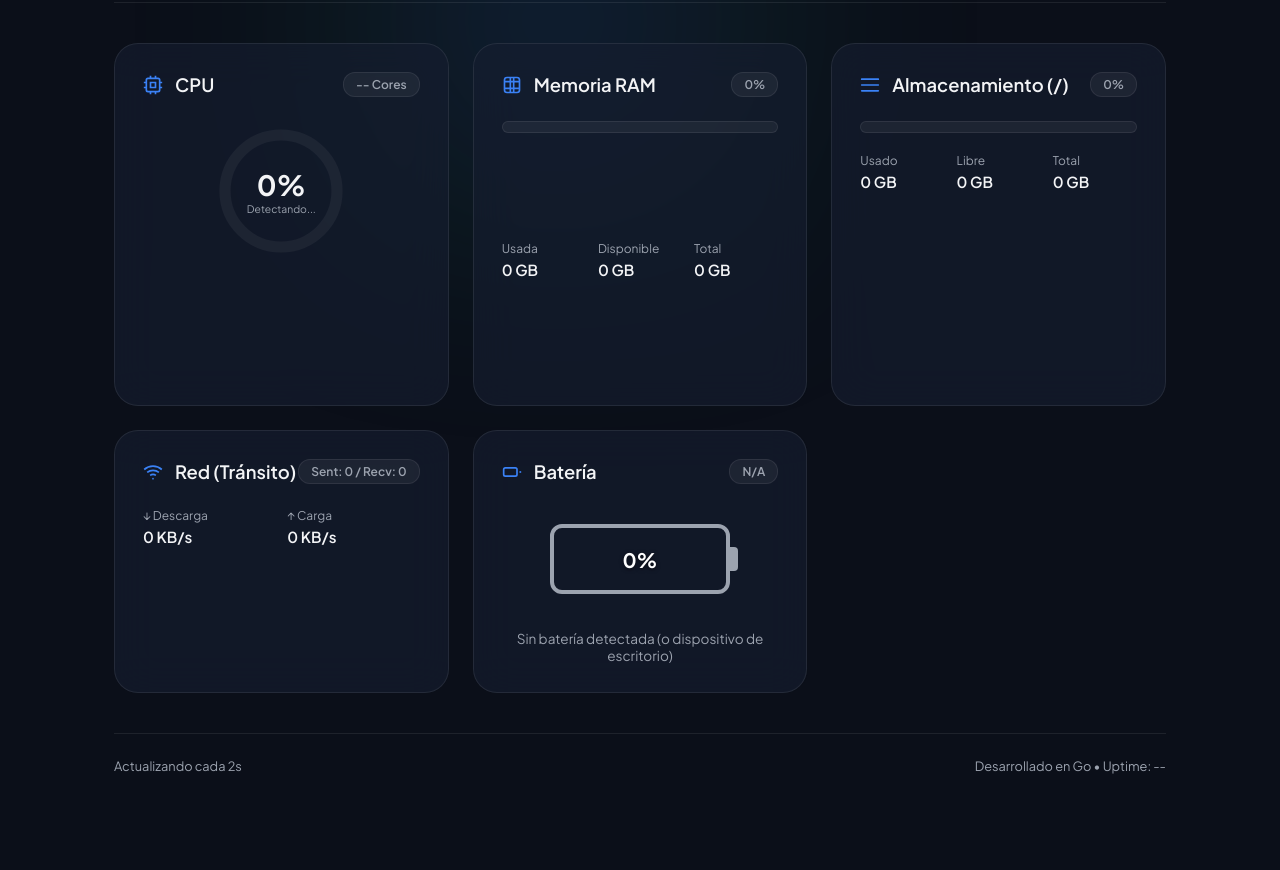
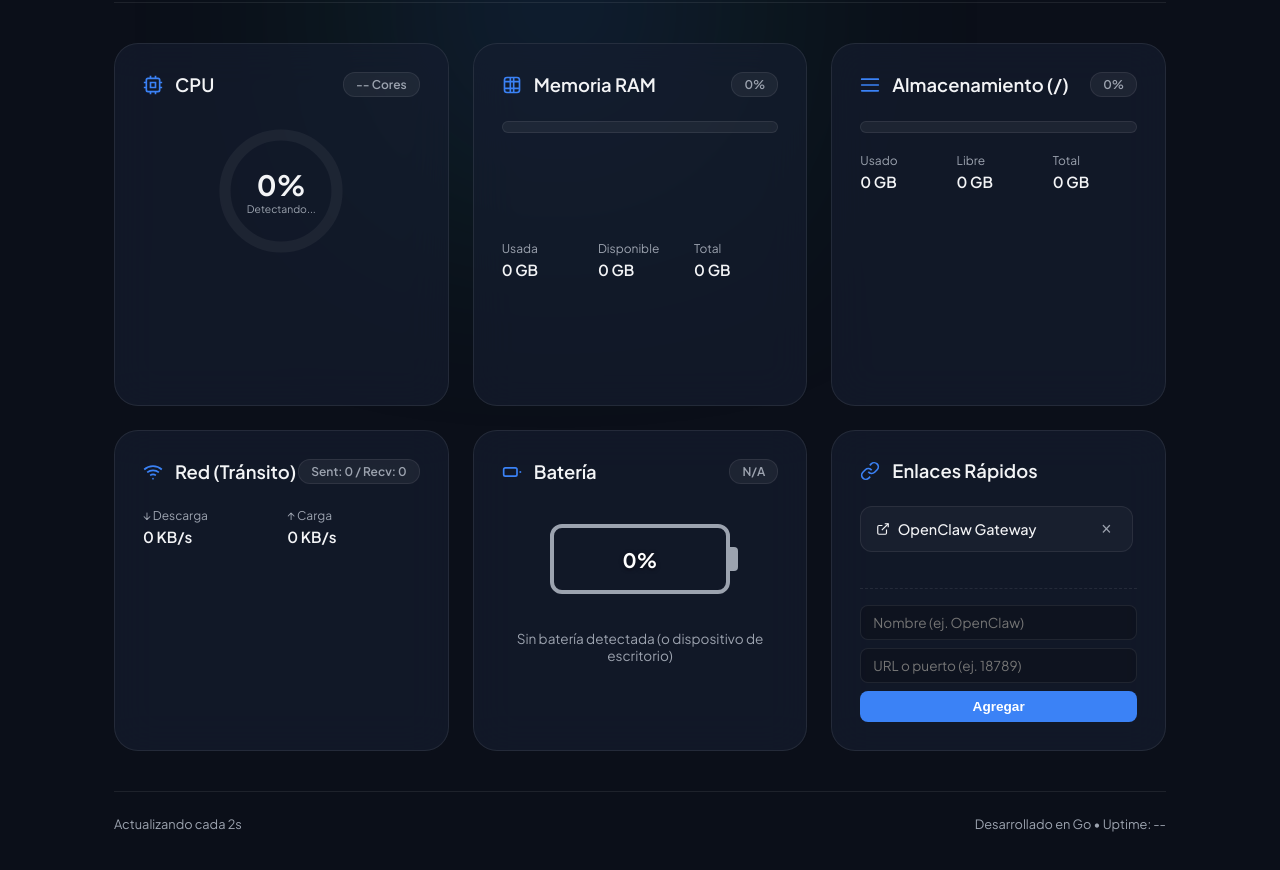
Before and after one commit to emmanuelh-dev/go-status-server, a plain HTML site: page static/index.html in a window 1280 px wide. Shown: the part 98-968 px from the top of the page. Before the commit the page ends 912 px from the top, so only its background shows below. Drawn offline with Linux system fonts and the light colour scheme; no server answers.

Commit message:
Feature: Add Quick Links card with LocalStorage persistence

```diff
--- a/static/app.js
+++ b/static/app.js
@@ -261,3 +261,87 @@ async function updateDashboard() {
 // Initial fetch and set interval
 updateDashboard();
 setInterval(updateDashboard, 2000);
+
+// --- Shortcuts / Quick Links Logic ---
+const STORAGE_KEY = 'go_monitor_shortcuts';
+
+function getShortcuts() {
+    try {
+        const stored = localStorage.getItem(STORAGE_KEY);
+        return stored ? JSON.parse(stored) : [
+            { name: 'OpenClaw Gateway', url: 'http://localhost:18789' }
+        ];
+    } catch (e) {
+        return [];
+    }
+}
+
+function saveShortcuts(shortcuts) {
+    localStorage.setItem(STORAGE_KEY, JSON.stringify(shortcuts));
+}
+
+function renderShortcuts() {
+    const listEl = document.getElementById('shortcuts-list');
+    if (!listEl) return;
+
+    const shortcuts = getShortcuts();
+    listEl.innerHTML = '';
+
+    if (shortcuts.length === 0) {
+        listEl.innerHTML = '<div style="color: var(--text-secondary); font-size: 0.85rem; text-align: center; padding: 1rem 0;">No hay enlaces guardados.</div>';
+        return;
+    }
+
+    shortcuts.forEach((item, index) => {
+        const div = document.createElement('div');
+        div.className = 'shortcut-item';
+        div.innerHTML = `
+            <a href="${item.url}" target="_blank" class="shortcut-link">
+                <svg width="14" height="14" viewBox="0 0 24 24" fill="none" stroke="currentColor" stroke-width="2" style="flex-shrink: 0;">
+                    <path d="M18 13v6a2 2 0 0 1-2 2H5a2 2 0 0 1-2-2V8a2 2 0 0 1 2-2h6" />
+                    <polyline points="15 3 21 3 21 9" />
+                    <line x1="10" y1="14" x2="21" y2="3" />
+                </svg>
+                <span>${item.name}</span>
+            </a>
+            <button class="btn-delete" data-index="${index}">&times;</button>
+        `;
+        listEl.appendChild(div);
+    });
+
+    listEl.querySelectorAll('.btn-delete').forEach(btn => {
+        btn.addEventListener('click', (e) => {
+            const index = parseInt(e.target.getAttribute('data-index'));
+            const shortcuts = getShortcuts();
+            shortcuts.splice(index, 1);
+            saveShortcuts(shortcuts);
+            renderShortcuts();
+        });
+    });
+}
+
+document.getElementById('add-shortcut-form').addEventListener('submit', (e) => {
+    e.preventDefault();
+    const nameInput = document.getElementById('shortcut-name');
+    const urlInput = document.getElementById('shortcut-url');
+
+    let url = urlInput.value.trim();
+    const name = nameInput.value.trim();
+
+    if (/^\d+$/.test(url)) {
+        url = `http://localhost:${url}`;
+    } else if (!/^https?:\/\//i.test(url)) {
+        url = `http://${url}`;
+    }
+
+    const shortcuts = getShortcuts();
+    shortcuts.push({ name, url });
+    saveShortcuts(shortcuts);
+
+    nameInput.value = '';
+    urlInput.value = '';
+
+    renderShortcuts();
+});
+
+renderShortcuts();
--- a/static/index.html
+++ b/static/index.html
@@ -179,6 +179,29 @@
                     </div>
                 </div>
             </div>
+
+            <!-- Shortcuts / Quick Links Card -->
+            <div class="card" id="links-card">
+                <div class="card-header">
+                    <div class="header-title">
+                        <svg class="icon" viewBox="0 0 24 24" fill="none" stroke="currentColor" stroke-width="2">
+                            <path d="M10 13a5 5 0 0 0 7.54.54l3-3a5 5 0 0 0-7.07-7.07l-1.72 1.71" />
+                            <path d="M14 11a5 5 0 0 0-7.54-.54l-3 3a5 5 0 0 0 7.07 7.07l1.71-1.71" />
+                        </svg>
+                        <span>Enlaces Rápidos</span>
+                    </div>
+                </div>
+                <div class="card-body">
+                    <div id="shortcuts-list" class="shortcuts-list">
+                        <!-- Links will be generated here -->
+                    </div>
+                    <form id="add-shortcut-form" class="shortcut-form">
+                        <input type="text" id="shortcut-name" placeholder="Nombre (ej. OpenClaw)" required>
+                        <input type="text" id="shortcut-url" placeholder="URL o puerto (ej. 18789)" required>
+                        <button type="submit" class="btn-add">Agregar</button>
+                    </form>
+                </div>
+            </div>
         </main>
 
         <footer>
--- a/static/style.css
+++ b/static/style.css
@@ -382,6 +382,104 @@ header {
     display: block;
 }
 
+/* Shortcuts styles */
+.shortcuts-list {
+    display: flex;
+    flex-direction: column;
+    gap: 0.75rem;
+    max-height: 180px;
+    overflow-y: auto;
+    padding-right: 4px;
+}
+
+.shortcut-item {
+    display: flex;
+    justify-content: space-between;
+    align-items: center;
+    background: rgba(255, 255, 255, 0.03);
+    border: 1px solid var(--card-border);
+    padding: 0.6rem 0.9rem;
+    border-radius: 12px;
+    transition: background 0.2s, border-color 0.2s;
+}
+
+.shortcut-item:hover {
+    background: rgba(255, 255, 255, 0.07);
+    border-color: rgba(255, 255, 255, 0.15);
+}
+
+.shortcut-link {
+    color: var(--text-primary);
+    text-decoration: none;
+    font-size: 0.9rem;
+    font-weight: 500;
+    display: flex;
+    align-items: center;
+    gap: 0.5rem;
+    flex-grow: 1;
+}
+
+.shortcut-link:hover {
+    color: #a5b4fc;
+}
+
+.btn-delete {
+    background: none;
+    border: none;
+    color: var(--text-secondary);
+    font-size: 1.1rem;
+    cursor: pointer;
+    padding: 2px 6px;
+    border-radius: 4px;
+    transition: color 0.2s, background 0.2s;
+}
+
+.btn-delete:hover {
+    color: var(--danger);
+    background: rgba(239, 68, 68, 0.1);
+}
+
+.shortcut-form {
+    display: flex;
+    flex-direction: column;
+    gap: 0.5rem;
+    margin-top: 1rem;
+    border-top: 1px dashed var(--card-border);
+    padding-top: 1rem;
+}
+
+.shortcut-form input {
+    background: rgba(0, 0, 0, 0.2);
+    border: 1px solid var(--card-border);
+    color: var(--text-primary);
+    padding: 0.5rem 0.75rem;
+    border-radius: 8px;
+    font-family: inherit;
+    font-size: 0.85rem;
+    outline: none;
+    transition: border-color 0.2s;
+}
+
+.shortcut-form input:focus {
+    border-color: var(--primary);
+}
+
+.btn-add {
+    background: var(--primary);
+    border: none;
+    color: #ffffff;
+    padding: 0.5rem;
+    border-radius: 8px;
+    font-weight: 600;
+    cursor: pointer;
+    font-size: 0.85rem;
+    transition: background 0.2s;
+}
+
+.btn-add:hover {
+    background: #2563eb;
+}
+
 /* Footer */
 footer {
     display: flex;
```
